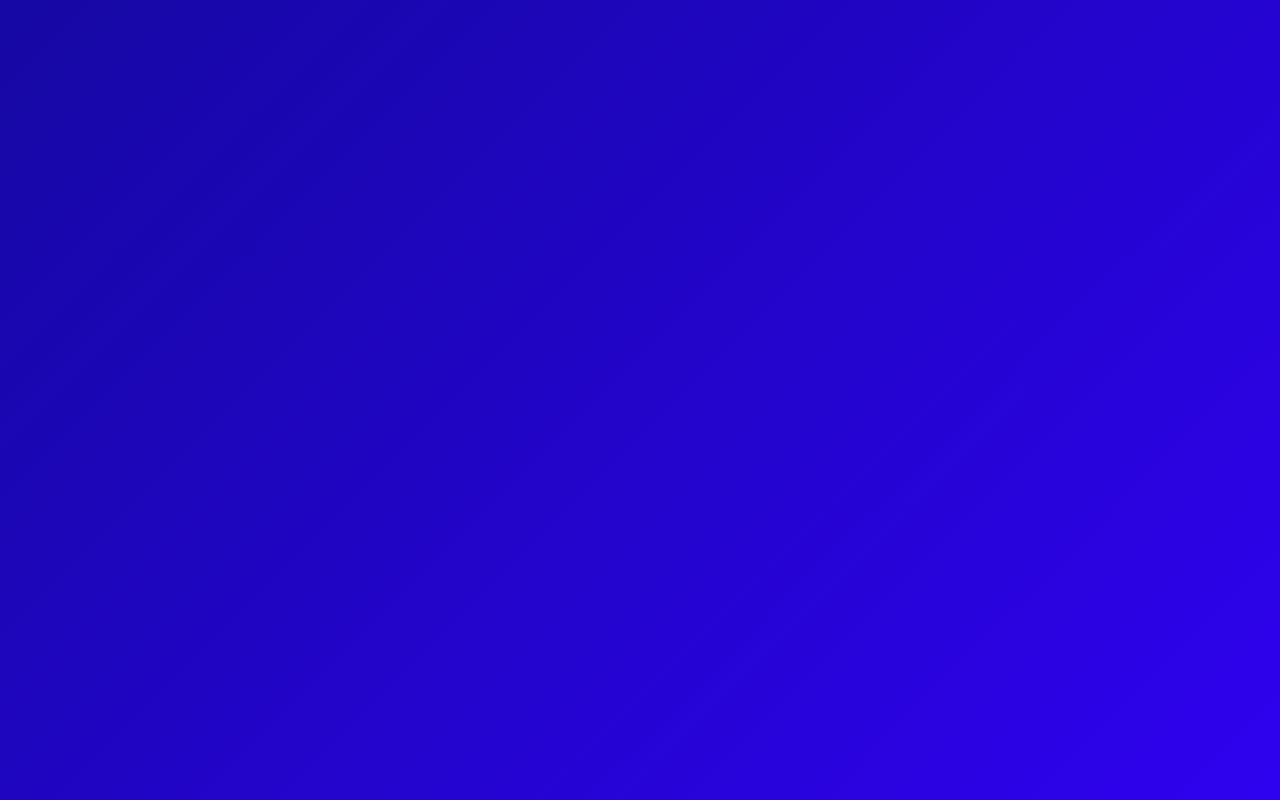
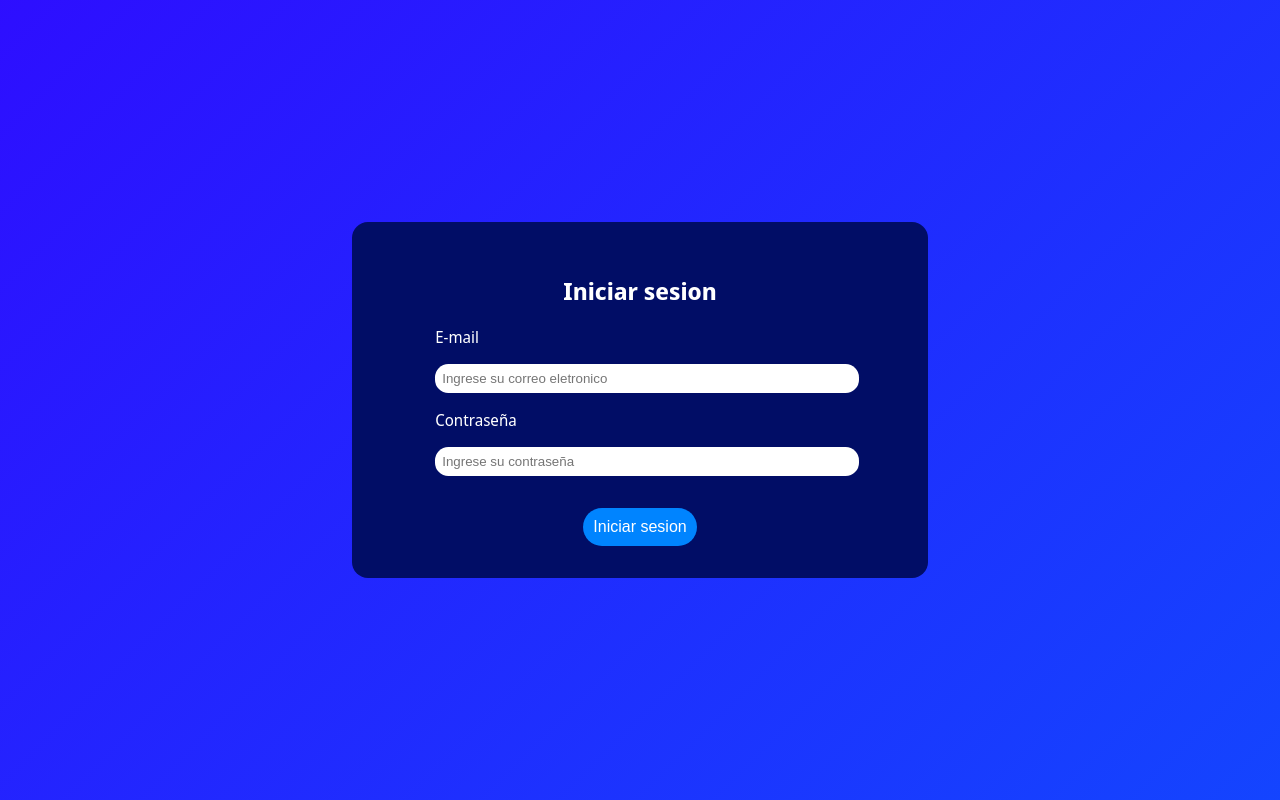
Before and after one commit to mateopinto0/Ecommerce-React-, a React (Vite) app: page /login in a window 1280 px wide. Before the commit this address had no page. Built offline with nearby package versions, Linux system fonts and the light colour scheme; no server answers.

Commit message:
login agregado, rutas protegidas agregadas

```diff
--- a/src/App.jsx
+++ b/src/App.jsx
@@ -7,13 +7,16 @@ import './App.css'
 import { Header } from './components/Header/Header'
 import {Footer} from './components/Footer/Footer'
 import { ItemListContainer } from './components/ItemListContainer/ItemListContainer'
-import { Route, Routes } from 'react-router-dom'
+import { Navigate, Route, Routes } from 'react-router-dom'
 import { ItemDetailContainer } from './components/ItemDetailContainer/ItemDetailContainer'
 import { Cart } from './components/Cart/Cart'
 import { ProductFormContainer } from './components/adminComponents/ProductFormContainer'
 import { ProductSuccess } from './components/adminComponents/ProductsSuccess'
 import { PublicLayout } from './layouts/PublicLayout'
 import { AdminLayout } from './layouts/AdminLayout'
+import { Dashboard } from './components/adminComponents/Dashboard/Dashboard'
+import { ProtectedRoute } from './components/ProtectedRoute/ProtectedRoute'
+import { Login } from './components/Login/Login'
 
 
 
@@ -29,8 +32,16 @@ function App() {
           <Route path='/' element={<ItemListContainer></ItemListContainer>}></Route>
           <Route path='/items/:id' element={<ItemDetailContainer></ItemDetailContainer>}></Route>
       </Route>
+      <Route path='/login' element={<Login></Login>}></Route>
 
-      <Route path='/admin' element={<AdminLayout />}>
+      <Route path='/admin'
+      element={
+        <ProtectedRoute>
+        <AdminLayout></AdminLayout>
+        </ProtectedRoute>}>
+
+        <Route index element={<Navigate to={"dashboard"} />}></Route>
+          <Route path='dashboard' element={<Dashboard></Dashboard>}></Route>
           <Route path='new/product' element={<ProductFormContainer></ProductFormContainer>}></Route>
           <Route path='success/:id' element={<ProductSuccess></ProductSuccess>}></Route>
       </Route>
--- /dev/null
+++ b/src/components/Login/Login.css
@@ -0,0 +1,78 @@
+.form-login{
+    display: flex;
+    flex-direction: column;
+    align-items: center;
+    justify-content: center;
+    gap: 1em;
+}
+.login{
+    background-color: var(--azul-oscuro);
+    width: 40%;
+    padding: 2em;
+    border-radius: 1em;
+}
+
+.login-container{
+    width: 100%;
+    height: 100vh;
+    display: flex;
+    flex-direction: column;
+    gap: 2em;
+    justify-content: center;
+    align-items: center;
+
+}
+
+.input-login{
+    display: flex;
+    gap: 1em;
+    width: 80%;
+    justify-content: center;
+    flex-direction: column;
+    text-align: justify;
+}
+
+.input-login input{
+    width: 100%;
+    border: none;
+    padding: 7px;
+    border-radius: 1em;
+}
+
+.errorMessage{
+    color: red;
+}
+
+.button-login{
+    background-color: var(--background);
+    border-radius: 2em;
+    padding: 10px;
+    color: white;
+    cursor: pointer;
+    font-size: medium;
+    border: none;
+    margin-top: 1em;
+}
+
+.button-login:hover{
+    background-color: var(--color-celeste);
+    transition: 0.7ms;
+}
+
+@media screen  and (max-width:560px){
+    .login{
+    background-color: var(--azul-oscuro);
+    width: 80%;
+    padding: 2em;
+    border-radius: 1em;
+}
+}
+
+@media screen  and (min-width:560px) and (max-width:800px){
+    .login{
+    background-color: var(--azul-oscuro);
+    width: 70%;
+    padding: 2em;
+    border-radius: 1em;
+}
+}
--- /dev/null
+++ b/src/components/Login/Login.jsx
@@ -0,0 +1,50 @@
+import { useState } from "react";
+import { useAuth } from "../../context/AuthContext"
+import { useNavigate } from "react-router-dom";
+import "./Login.css";
+
+export const Login = () => {
+
+    const { login } = useAuth();
+
+    const [email,setEmail] = useState("");
+    const [ password,setPassword] = useState("");
+    const [error,setError] = useState(null);
+
+    const navigate = useNavigate();
+
+    const handleSubmit = async (e) => {
+        e.preventDefault();
+
+        try{
+       await login(email,password);
+        navigate("/admin/dashboard")
+        }catch(error){
+            console.log(error)
+            setError("Correo y/o contraseña incorrecto")
+        }
+    }
+
+    return(
+        <div className="login-container">
+
+            <div className="login">
+            <h2>Iniciar sesion</h2>
+
+            <form onSubmit={handleSubmit} className="form-login">
+
+                <div className="input-login">
+                <label>E-mail</label>
+                <input type="email" name="email" id="email" placeholder="Ingrese su correo eletronico" onChange={(e) => setEmail(e.target.value)} required></input>
+                </div>
+                <div className="input-login">
+                <label>Contraseña</label>
+                <input type="password" name="password" placeholder="Ingrese su contraseña" id="password" onChange={(e) => setPassword(e.target.value)} required></input>
+                </div>
+                {error && <p className="errorMessage">Correo y/o contraseña incorrecto</p>}
+                <button type="submit" className="button-login">Iniciar sesion</button>
+            </form>
+            </div>
+        </div>
+    )
+}
--- /dev/null
+++ b/src/components/ProtectedRoute/ProtectedRoute.jsx
@@ -0,0 +1,17 @@
+import { Navigate } from "react-router-dom";
+import { useAuth } from "../../context/AuthContext"
+import { Spinner } from "../Spinner/Spinner";
+
+export const ProtectedRoute = ({children}) => {
+    const{user,loading}= useAuth();
+
+    if(loading){
+        return <Spinner></Spinner>
+    }
+
+    if(!user){
+        return <Navigate to={'/login'}></Navigate>
+    }
+
+    return children;
+}
--- /dev/null
+++ b/src/components/adminComponents/Dashboard/Dashboard.css
@@ -0,0 +1,65 @@
+.dashboard{
+    width: 100%;
+    height: 100vh;
+    display: flex;
+    flex-direction: column;
+}
+
+.dashboard-actions{
+    display: flex;
+    flex-direction: column;
+    align-items: center;
+    margin-top: 3em;
+}
+.buttons-container{
+    display: flex;
+    align-items: center;
+    justify-content: space-between;
+    margin: 1em;
+}
+
+.button-volver{
+    background-color: var(--azul-oscuro);
+    border: none;
+    padding: 7px;
+    border-radius: 1em;
+
+}
+
+.button-logout{
+    background-color: red;
+    border: none;
+    padding: 7px;
+    border-radius: 1em;
+    color: white;
+    cursor: pointer;
+}
+
+.button-volver:hover{
+    background-color: var(--color-celeste);
+    color: var(--text-white);
+    transition: 0.5ms;
+}
+
+.actions{
+    display: flex;
+    flex-direction: row;
+    justify-content: center;
+    align-items: center;
+    gap: 3em;
+
+}
+
+.dashboard header{
+    position: fixed;
+    top: 0;
+    width: 100%;
+}
+
+.help{
+    display: flex;
+    flex-direction: column;
+    align-items: center;
+    justify-content: center;
+    margin-top: 3em;
+}
--- /dev/null
+++ b/src/components/adminComponents/Dashboard/Dashboard.jsx
@@ -0,0 +1,46 @@
+import { Link, useNavigate } from "react-router-dom"
+import "./Dashboard.css"
+import { useAuth } from "../../../context/AuthContext"
+
+export const Dashboard = () => {
+    const {logout} = useAuth();
+    const navigate = useNavigate();
+
+    const handleLogout = async () => {
+        try{
+            await logout()
+            navigate("/login")
+        }catch(error){
+            console.log(error)
+        }
+    }
+
+    return(
+        <div className="dashboard">
+        <header>
+                <h2>Panel de administracion</h2>
+            <div className="buttons-container">
+                <Link  to="/" className="button-volver">Volver a la tienda</Link>
+                <button className="button-logout" onClick={handleLogout}>Cerrar sesion</button>
+            </div>
+
+        </header>
+
+
+    <section className="dashboard-actions">
+        <h3>Acciones rapidas</h3>
+        <div className="actions">
+            <Link className="button" to="/admin/new/product">Cargar nuevo producto</Link>
+            <Link className="button" to="#">Modificar</Link>
+            <Link className="button" to="#">Eliminar</Link>
+        </div>
+        </section>
+        <section className="help">
+            <h3>Ayuda</h3>
+            <p>Desde el panel podes gestionar los productos de la tienda.</p>
+        </section>
+
+        </div>
+
+    )
+}
--- a/src/components/adminComponents/ProductFormContainer.jsx
+++ b/src/components/adminComponents/ProductFormContainer.jsx
@@ -57,7 +57,7 @@ export const ProductFormContainer = () =>{
 
             setProduct({nombre:"",precio:"",cantidad:"",descripcion:""})
             setFile(null)
-            navigate(`/success/${id}`, {replace: true})
+            navigate(`/admin/success/${id}`, {replace: true})
         } catch(error){
             console.log("Error: " + error);
             setErrores({general: error.message})
--- /dev/null
+++ b/src/context/AuthContext.jsx
@@ -0,0 +1,47 @@
+import { onAuthStateChanged, signInWithEmailAndPassword, signOut } from "firebase/auth";
+import { createContext, useContext, useEffect, useState } from "react";
+import { auth } from "../firebase/config";
+
+const AuthContext= createContext();
+
+export const useAuth = () => {
+    const context = useContext(AuthContext);
+
+    if(!context){
+        throw new Error("El useAuth deb eser utilizado dentro del proveedor")
+    }
+
+    return context;
+}
+
+export const AuthProvider = ({children}) => {
+
+    const [user,setUser]= useState(null);
+    const [loading,setLoading] = useState(true);
+
+
+    useEffect(()=>{
+        const unsubscribe= onAuthStateChanged(auth,(firebaseUser)=>{
+            setUser(firebaseUser)
+            setLoading(false);
+        })
+
+        return unsubscribe;
+    },[])
+
+    const login = (email,password) =>{
+
+         return signInWithEmailAndPassword(auth,email,password);
+
+    }
+
+    const logout = async() => {
+        return signOut(auth);
+    }
+
+    return(
+        <AuthContext.Provider value={{user,loading,login,logout}}>
+            {children}
+        </AuthContext.Provider>
+    )
+}
--- a/src/firebase/config.js
+++ b/src/firebase/config.js
@@ -1,6 +1,7 @@
 // Import the functions you need from the SDKs you need
 import { initializeApp } from "firebase/app";
 import { getFirestore } from "firebase/firestore";
+import { getAuth } from "firebase/auth";
 // TODO: Add SDKs for Firebase products that you want to use
 // https://firebase.google.com/docs/web/setup#available-libraries
 
@@ -19,4 +20,6 @@ const app = initializeApp(firebaseConfig);
 
 const db= getFirestore(app);
 
-export {db};
+const auth= getAuth(app);
+
+export {db,auth};
--- a/src/main.jsx
+++ b/src/main.jsx
@@ -5,13 +5,16 @@ import './index.css'
 import App from './App.jsx'
 import { BrowserRouter } from 'react-router-dom'
 import { CartProvider } from './context/CartContext.jsx'
+import { AuthProvider } from './context/AuthContext.jsx'
 
 createRoot(document.getElementById('root')).render(
   <StrictMode>
     <BrowserRouter>
+    <AuthProvider>
     <CartProvider>
     <App />
     </CartProvider>
+    </AuthProvider>
     </BrowserRouter>
   </StrictMode>,
 )
```
